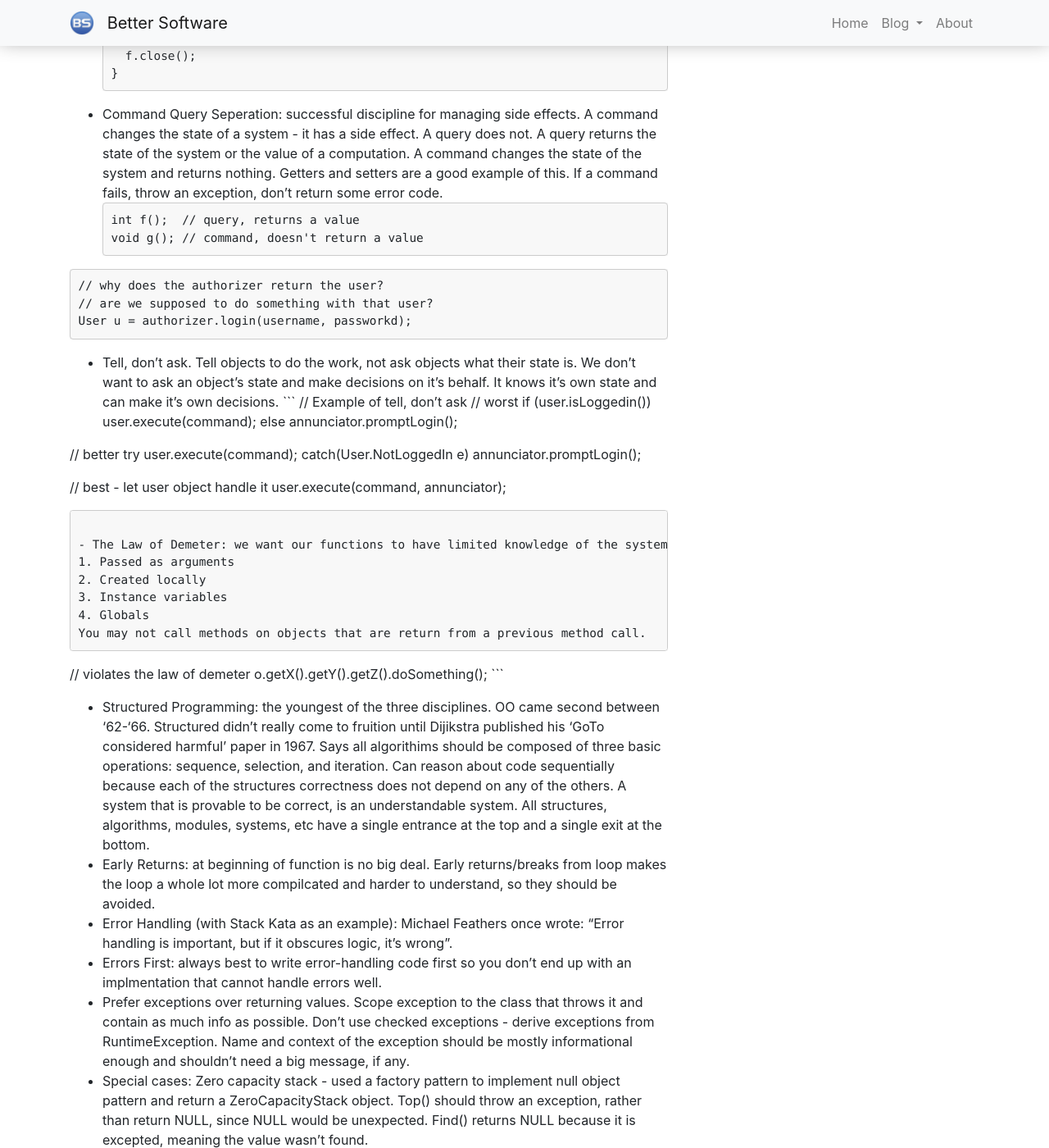
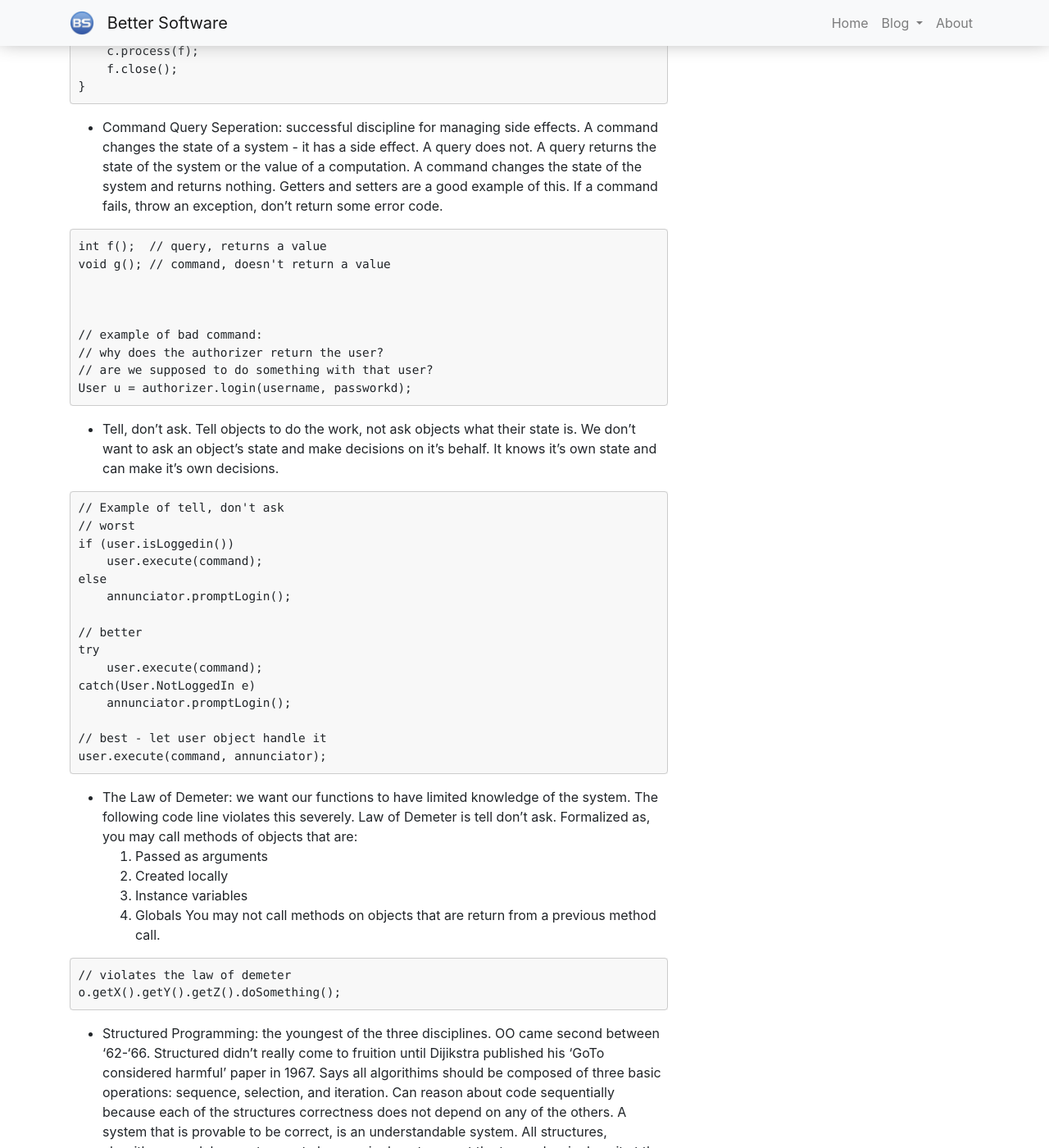
Before and after one commit to aroques/aroques.github.io, a Jekyll site: the page built from _posts/2020-02-09-clean-code-ep4.md, in a window 1280 px wide and 1400 px high, scrolled down 2677 px. Shown: the whole window at 82% size. Built offline with Jekyll 4.4.1, drawn with Linux system fonts in a browser that asks for light colours.

Commit message:
cleanup formatting of code blocks in function structure post

````diff
--- a/_posts/2020-02-09-clean-code-ep4.md
+++ b/_posts/2020-02-09-clean-code-ep4.md
@@ -65,6 +65,7 @@ So set aside 90 minutes and get ready for a while ride through some lectures and
 - Paradigms: functional, structured, and object-oriented.
 - Functional programming: First to be invented (1957) with LISP. Last to become popular. No assignment statements. Instead of setting value into variables, pass those values as arguments into functions. Instead of looping over variables you recurse thorugh a set of function arguments. Given same input, will always return same output. System state doesn't matter. No side effects.
 - Side Effects: when a function changes system state outside of the function. Makes systems difficult to understand and consistent source of errors. Example, open before close, new before delete. This is called temporal coupling. Can eliminate temporal coupling by 'passing a block': having a function open a file, perform the operation, then close the file. This leaves the system in the same state that it was before. Our goal is not to eliminate side effects, but to impose discipline on where and when they happen. We want to be able to cause side effects like writing to files.
+
 ```
 // 'passing a block' example
 f.open(); // becomes...
@@ -74,19 +75,23 @@ public void open(file f, fileCommand c) {
     f.close();
 }
 ```
+
 - Command Query Seperation: successful discipline for managing side effects. A command changes the state of a system - it has a side effect. A query does not. A query returns the state of the system or the value of a computation. A command changes the state of the system and returns nothing. Getters and setters are a good example of this. If a command fails, throw an exception, don't return some error code.
+
 ```
 int f();  // query, returns a value
 void g(); // command, doesn't return a value
-```
 
-```
+
+
+// example of bad command:
 // why does the authorizer return the user?
 // are we supposed to do something with that user?
 User u = authorizer.login(username, passworkd);
 ```
 
 - Tell, don't ask. Tell objects to do the work, not ask objects what their state is. We don't want to ask an object's state and make decisions on it's behalf. It knows it's own state and can make it's own decisions.
+
 ```
 // Example of tell, don't ask
 // worst
@@ -103,7 +108,6 @@ catch(User.NotLoggedIn e)
 
 // best - let user object handle it
 user.execute(command, annunciator);
-
 ```
 
 - The Law of Demeter: we want our functions to have limited knowledge of the system. The following code line violates this severely. Law of Demeter is tell don't ask. Formalized as, you may call methods of objects that are:
@@ -112,10 +116,12 @@ user.execute(command, annunciator);
 3. Instance variables
 4. Globals
 You may not call methods on objects that are return from a previous method call.
+
 ```
 // violates the law of demeter
 o.getX().getY().getZ().doSomething();
 ```
+
 - Structured Programming: the youngest of the three disciplines. OO came second between '62-'66. Structured didn't really come to fruition until Dijikstra published his 'GoTo considered harmful' paper in 1967. Says all algorithims should be composed of three basic operations: sequence, selection, and iteration. Can reason about code sequentially because each of the structures correctness does not depend on any of the others. A system that is provable to be correct, is an understandable system. All structures, algorithms, modules, systems, etc have a single entrance at the top and a single exit at the bottom.
 - Early Returns: at beginning of function is no big deal. Early returns/breaks from loop makes the loop a whole lot more compilcated and harder to understand, so they should be avoided.
 - Error Handling (with Stack Kata as an example): Michael Feathers once wrote: "Error handling is important, but if it obscures logic, it's wrong".
````
